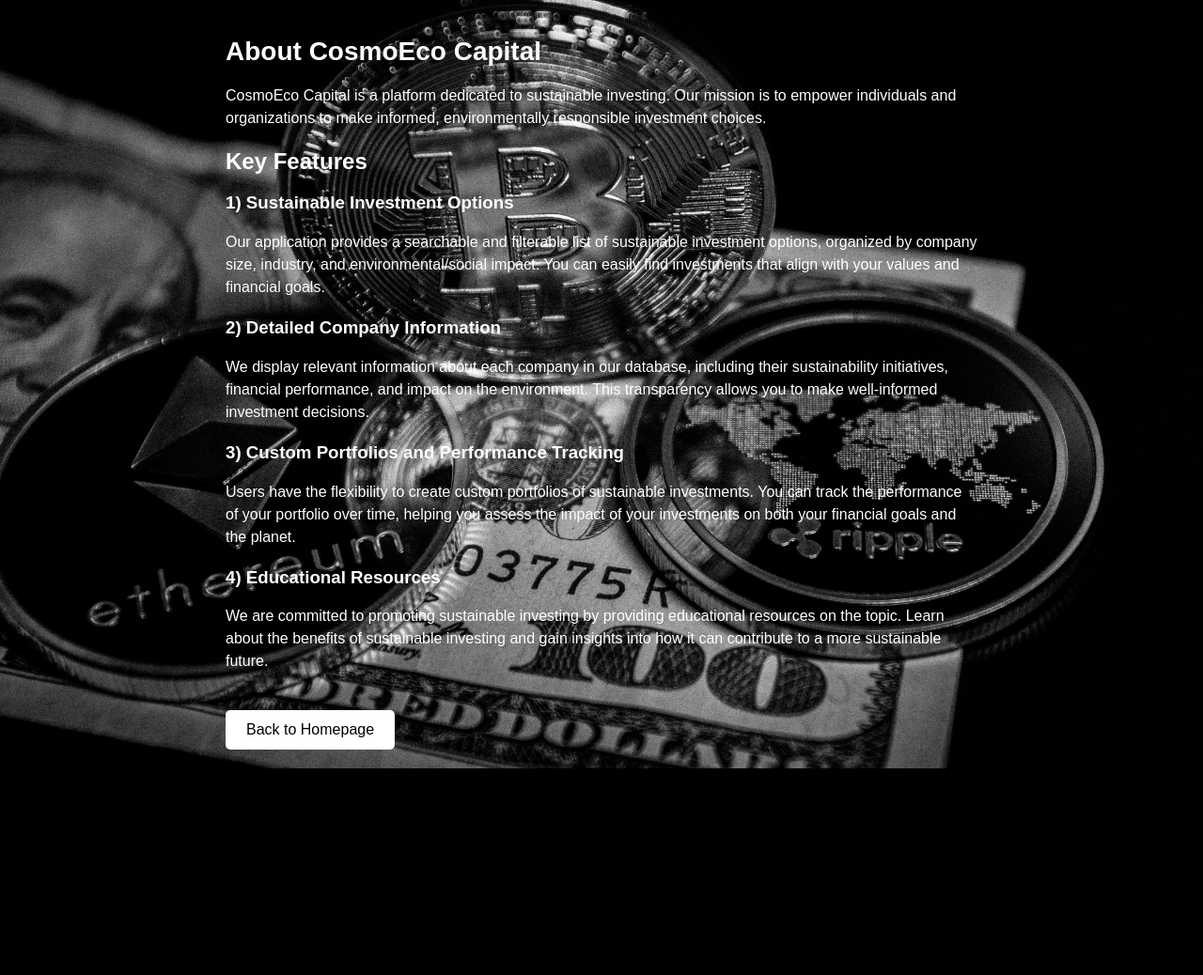
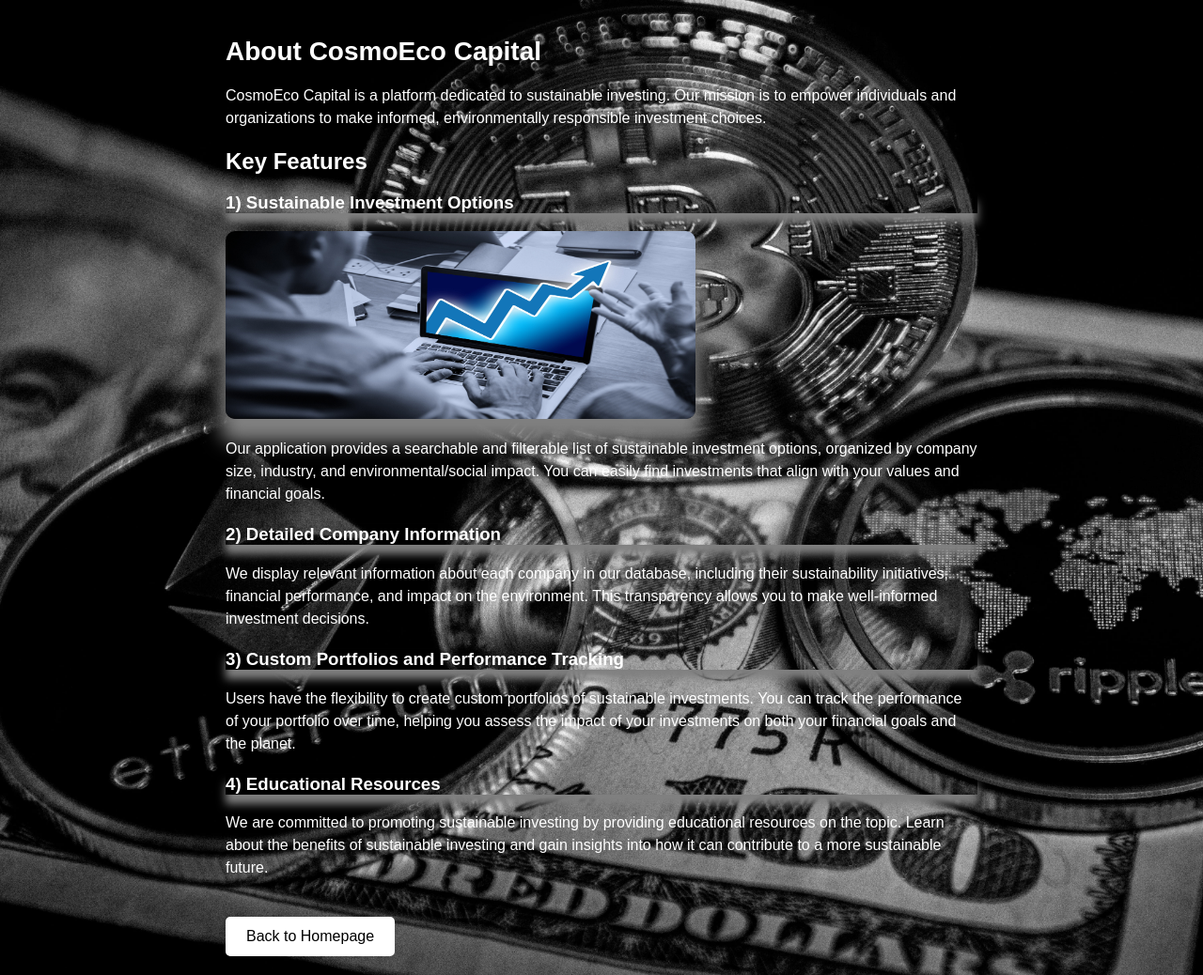
Before and after one commit to devyadav31/Devheat_Beta_Hacksavvy, a PHP site: page /html/about.html in a window 1280 px wide. Shown: the whole page at 94% size. Before the commit the page ends 818 px from the top, so only its background shows below. Run offline with PHP 8.4, Linux system fonts and the light colour scheme.

Commit message:
changes made in background images and home page made more attractive

```diff
--- a/css/aboutstyle.css
+++ b/css/aboutstyle.css
@@ -14,9 +14,16 @@ body {
     margin: 0 auto;
     padding: 20px;
 }
+img {
+    border-radius:10px ;
+    box-shadow: 0px 20px 20px 5px grey;
+}
 
 h1 {
     font-size: 28px;
+}
+h3{
+    box-shadow: 0px 10px 10px 0px grey;
 }
 
 p {
--- a/html/about.html
+++ b/html/about.html
@@ -15,6 +15,7 @@
         </p>
         <h2>Key Features</h2>
         <h3>1) Sustainable Investment Options</h3>
+        <img src="../images/abouts1.jpg"  height="200" width="500" alt="">
         <p>
             Our application provides a searchable and filterable list of sustainable investment options, organized by company size, industry, and environmental/social impact. You can easily find investments that align with your values and financial goals.
         </p>
--- a/js/cosmo.js
+++ b/js/cosmo.js
@@ -7,7 +7,7 @@ const liveStockChart = new Chart(liveCtx, {
             {
                 label: 'Stock Price 1',
                 borderColor: 'rgb(54, 162, 235)',
-                backgroundColor: 'rgba(54, 162, 235, 0.2)',
+                backgroundColor: 'rgba(54, 162, 235, 0.35)',
                 borderWidth: 2,
                 pointRadius: 2,
                 pointBackgroundColor: 'rgba(54, 162, 235, 1)',
@@ -18,7 +18,7 @@ const liveStockChart = new Chart(liveCtx, {
             {
                 label: 'Stock Price 2',
                 borderColor: 'rgb(255, 99, 132)', // Different color
-                backgroundColor: 'rgba(255, 99, 132, 0.2)',
+                backgroundColor: 'rgba(255, 99, 132, 0.35)',
                 borderWidth: 2,
                 pointRadius: 2,
                 pointBackgroundColor: 'rgba(255, 99, 132, 1)',
@@ -62,7 +62,7 @@ const liveStockChart = new Chart(liveCtx, {
                     labelString: 'Price (INR)'
                 },
                 gridLines: {
-                    color: 'rgba(0, 0, 0, 0.1)',
+                    color: 'rgba(0, 0, 0, 0.6)',
                 }
             }]
         }
--- a/js/homefastgraph.js
+++ b/js/homefastgraph.js
@@ -6,7 +6,7 @@ const fastStockChart = new Chart(fastCtx, {
         datasets: [{
             label: 'Share',
             borderColor: 'rgb(54, 162, 235)',
-            backgroundColor: 'rgba(54, 162, 235, 0.2)',
+            backgroundColor: 'rgba(54, 162, 235, 0.25)',
             borderWidth: 2,
             pointRadius: 2,
             pointBackgroundColor: 'rgba(54, 162, 235, 1)',
```
Also changed, not shown: css/homestyle.css (+7 -2 lines), html/cosmo capital.html (+8 -4 lines), images/abouts.jpg (added), images/abouts1.jpg (added), images/ex1.jpg (added), images/financial-investment-stack-coins-finance-investor-with-trading-graph-growth-banking_34200-487.jpg (deleted), images/h.jpg (added), images/invest.jpg (deleted), images/wallpaperflare.com_wallpaper (1).jpg (deleted), 1 other file.
